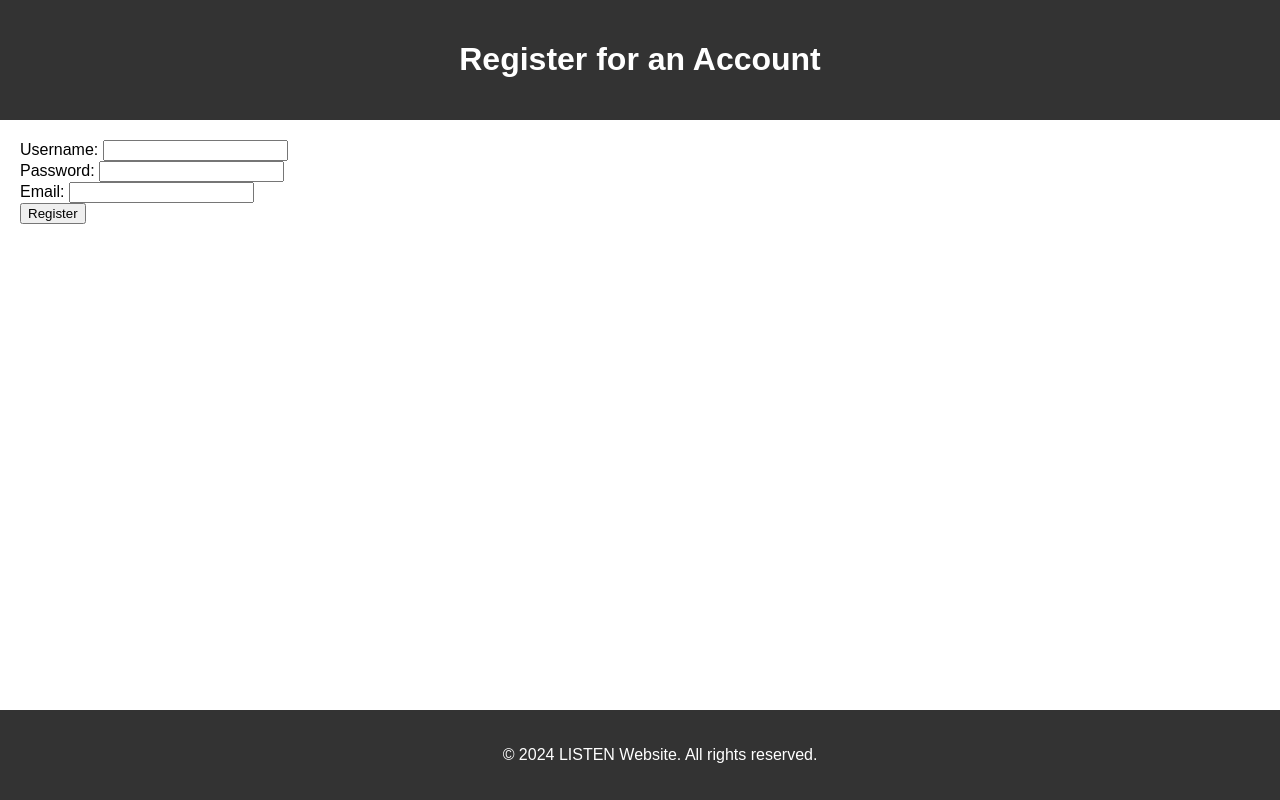
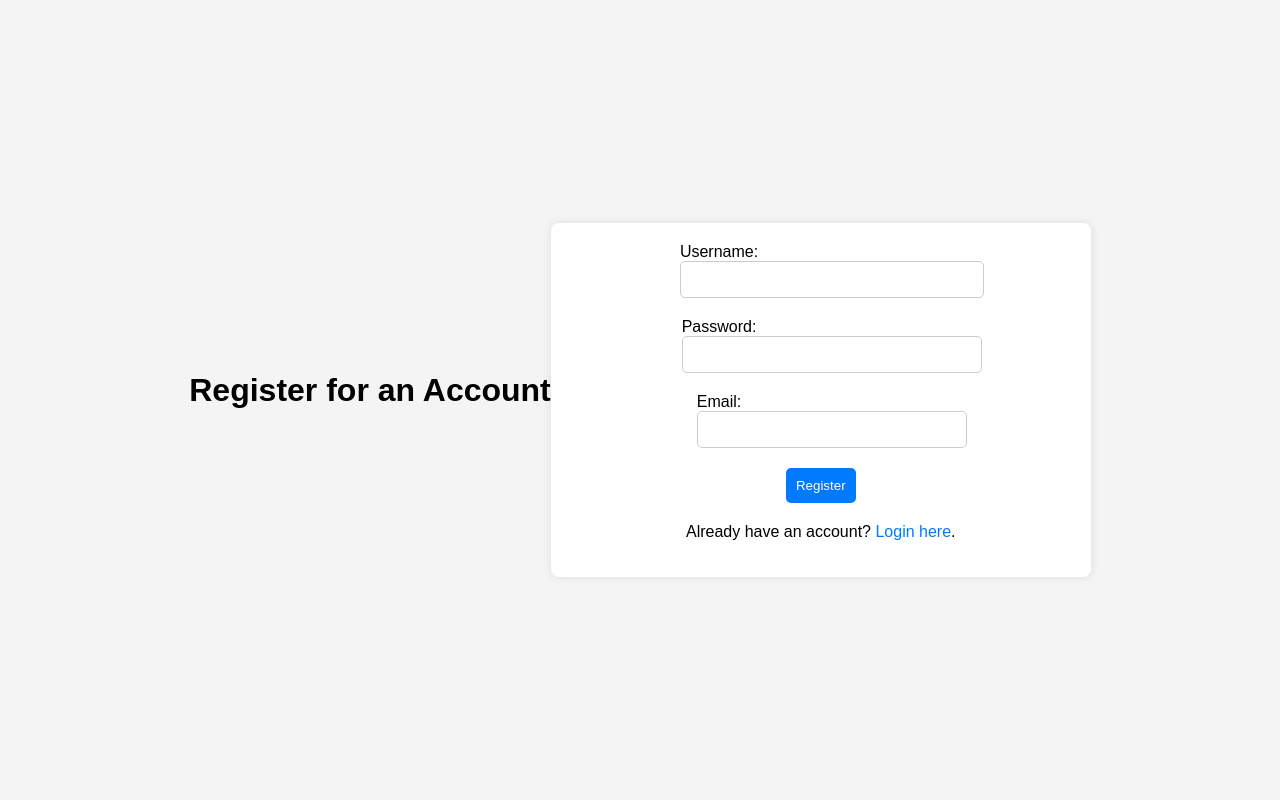
Before and after one commit to ferencgyorfi/SFE_Coursework, a plain HTML site: page register.html in a window 1280 px wide. Drawn offline with Linux system fonts and the light colour scheme.

Commit message:
Update register.html

```diff
--- a/register.html
+++ b/register.html
@@ -4,14 +4,72 @@
     <meta charset="UTF-8">
     <meta name="viewport" content="width=device-width, initial-scale=1.0">
     <title>Registration Page</title>
-    <link rel="stylesheet" href="styles.css">
+    <style>
+        body {
+            font-family: Arial, sans-serif;
+            margin: 0;
+            padding: 0;
+            height: 100vh;
+            display: flex;
+            justify-content: center;
+            align-items: center;
+            background-color: #f4f4f4;
+        }
+        header {
+            text-align: center;
+            margin-bottom: 20px;
+        }
+        main {
+            width: 50%;
+            max-width: 500px;
+            padding: 20px;
+            background-color: #fff;
+            border-radius: 8px;
+            box-shadow: 0 0 10px rgba(0, 0, 0, 0.1);
+        }
+        form {
+            display: flex;
+            flex-direction: column;
+            align-items: center;
+        }
+        label {
+            margin-bottom: 10px;
+        }
+        input {
+            width: 100%;
+            padding: 10px;
+            margin-bottom: 20px;
+            border-radius: 5px;
+            border: 1px solid #ccc;
+        }
+        button {
+            width: 100%;
+            padding: 10px;
+            border: none;
+            background-color: #007bff;
+            color: #fff;
+            border-radius: 5px;
+            cursor: pointer;
+            transition: background-color 0.3s ease;
+        }
+        button:hover {
+            background-color: #0056b3;
+        }
+        .login-link {
+            text-align: center;
+            margin-top: 20px;
+        }
+        .login-link a {
+            color: #007bff;
+            text-decoration: none;
+        }
+    </style>
 </head>
 <body>
     <header>
         <h1>Register for an Account</h1>
     </header>
     <main>
-        <section>
         <form id="registrationForm" action="register.php" method="POST">
             <div>
                 <label for="username">Username:</label>
@@ -29,11 +87,9 @@
                 <button type="submit">Register</button>
             </div>
         </form>
-        </section>
+        <div class="login-link">
+            <p>Already have an account? <a href="login.html">Login here</a>.</p>
+        </div>
     </main>
-    <footer>
-        <p>&copy; 2024 LISTEN Website. All rights reserved.</p>
-    </footer>
-    <script src="script.js"></script>
 </body>
 </html>
```
Lines whose indentation alone changed are shown as unchanged.
